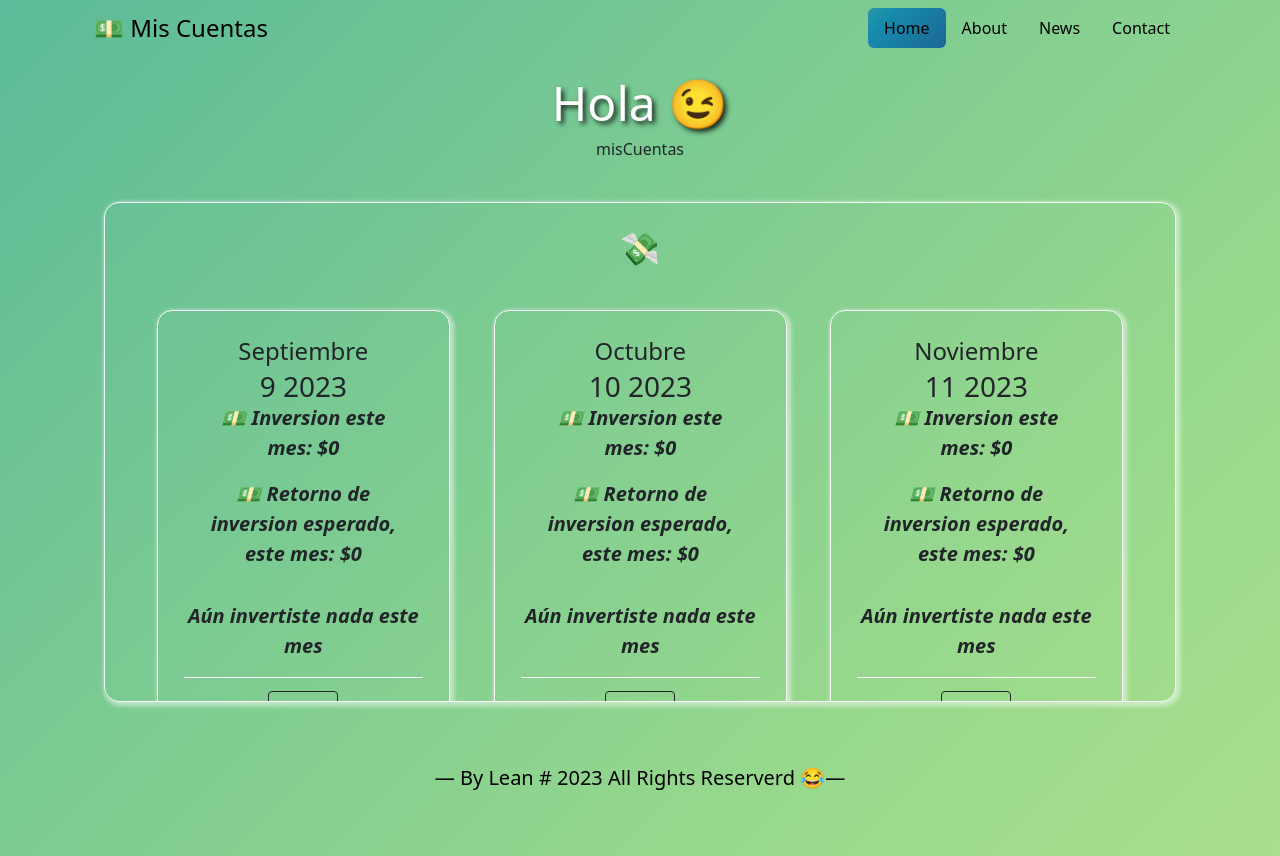
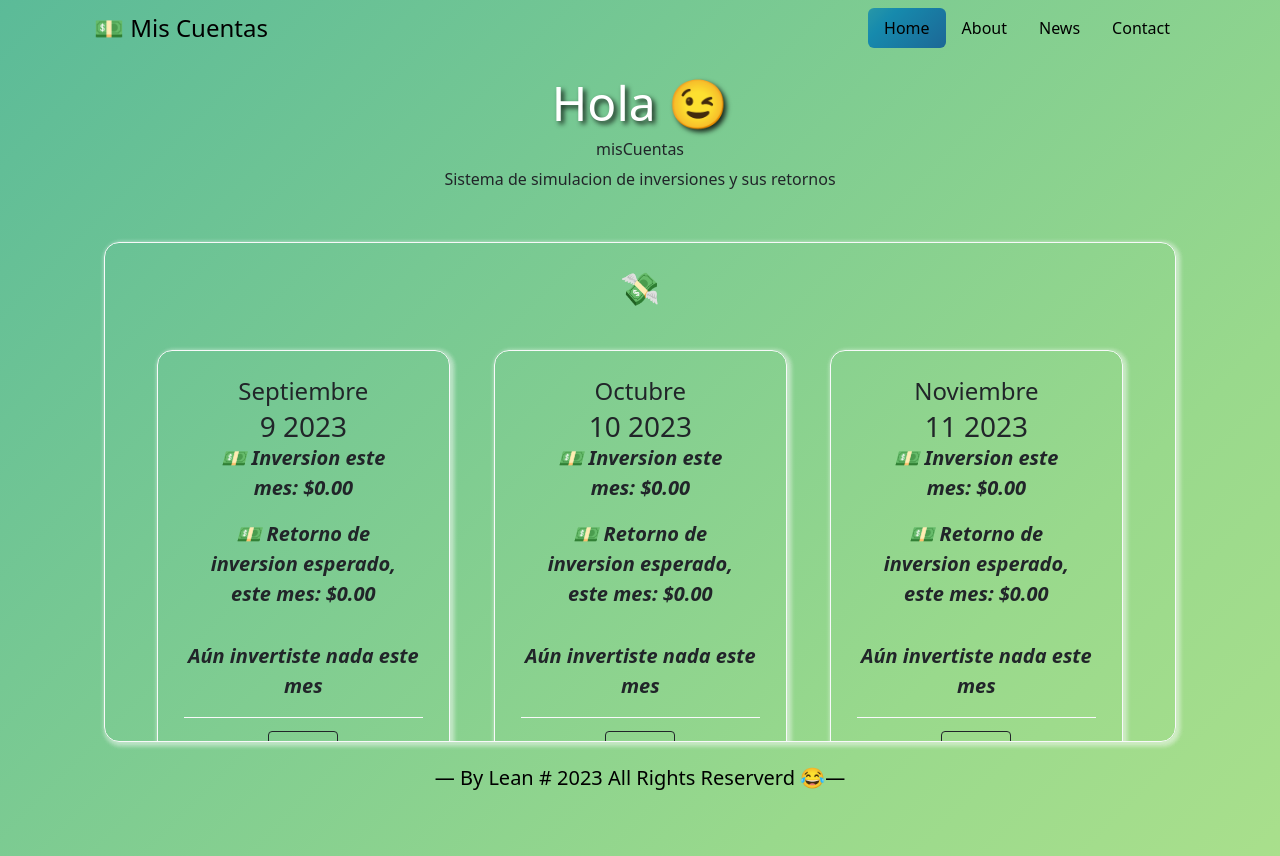
Before and after one commit to leoroan/CoderHouse-React-Proyect, a React (Vite) app: page / in a window 1280 px wide. Built offline with nearby package versions, Linux system fonts and the light colour scheme.

Commit message:
detalles agregados, mejoras en boton y funcionami

```diff
--- a/src/components/CardContainer/CardContainer.jsx
+++ b/src/components/CardContainer/CardContainer.jsx
@@ -29,6 +29,8 @@ export default function YourComponent() {
         nombre: inversion.nombre,
         retornoMensual: valorRetorno,
         tipo: inversion.tipo,
+        mes: mesActual.mes,
+        anio: mesActual.anio
       };
       mesActual.inversiones.push(nuevaInversion);
       console.log('Inversión agregada');
@@ -198,12 +200,27 @@ export default function YourComponent() {
         {mesActual && mesActual.inversiones.length > 0 ? (
           <div className='card border-light bg-transparent'>
             <h3>Inversiones realizadas este mes:</h3>
-            <div className="d-flex justify-content-center h-auto">
-              {mesActual.inversiones.map((inversion, index) => (
+            <div className="d-flex flex-row justify-content-center h-auto">
+              {/* {mesActual.inversiones.map((inversion, index) => (
                 <button className='d-inline-flex p-2 card border-light bg-transparent' onClick={() => eraseInv(inversion)} key={index}>
                   {[inversion.nombre.toUpperCase(), " invertido: ", inversion.montoInversion]} ❌
                 </button>
-              ))}
+              ))} */}
+              {mesActual.inversiones.map((inversion, index) => {
+                if (inversion.mes === mesActual.mes && inversion.anio === mesActual.anio) {
+                  return (
+                    <p className='d-flex align-items-start border-black bg-transparent no-wrap'>
+                      {[inversion.nombre.toUpperCase(), " invertido: ", inversion.montoInversion]}
+                      <button
+                        type='button'
+                        className='d-flex border-light bg-transparent'
+                        onClick={() => eraseInv(inversion)}
+                        key={index}
+                      >❌</button>
+                    </p>
+                  );
+                }
+              })}
             </div>
           </div>
         ) : (
--- a/src/components/Cards/Cards.jsx
+++ b/src/components/Cards/Cards.jsx
@@ -12,15 +12,15 @@ export default ({ mes } = props) => {
           <div className="card-body">
             <h4 className="card-title"> {mes.nombre} </h4>
             <h3 className="card-subtitle"> {mes.mes + " " + mes.anio} </h3>
-            <p> 💵 Inversion este mes: ${mes.inversionTotal}</p>
-            <p> 💵 Retorno de inversion esperado, este mes: ${mes.retorno}</p>
+            <p> 💵 Inversion este mes: ${mes.inversionTotal.toFixed(2)}</p>
+            <p> 💵 Retorno de inversion esperado, este mes: ${mes.retorno.toFixed(2)}</p>
           </div>
 
 
           {mes.inversionTotal > 0 ? (
             <div>
               <ul>
-              <p>Invertiste este mes en:</p>
+                <p>Invertiste este mes en:</p>
                 {Array.from(tiposUnicos).map((tipo, index) => (
                   <span className="badge rounded-pill text-bg-info" key={index}>{tipo}</span>
                 ))}
--- a/src/components/Header/Header.jsx
+++ b/src/components/Header/Header.jsx
@@ -6,6 +6,7 @@ const Header = () => {
     <header className="text-center">
       <h1 className="fw-light text-white m-2">Hola 😉</h1>
       <h6>misCuentas</h6>
+      <p>Sistema de simulacion de inversiones y sus retornos</p>
     </header>
     // {/* <!-- HEADER END --> */}
   )
--- a/src/components/MainBox/MainBox.jsx
+++ b/src/components/MainBox/MainBox.jsx
@@ -3,6 +3,8 @@ import Header from '../Header/Header';
 
 export default (props) => {
   const { misMeses } = props;
+
+
   return (
     <div className="d-flex flex-column justify-content-center vh-100">
       <div className="d-flex flex-column justify-content-center w-100 h-100">
```
